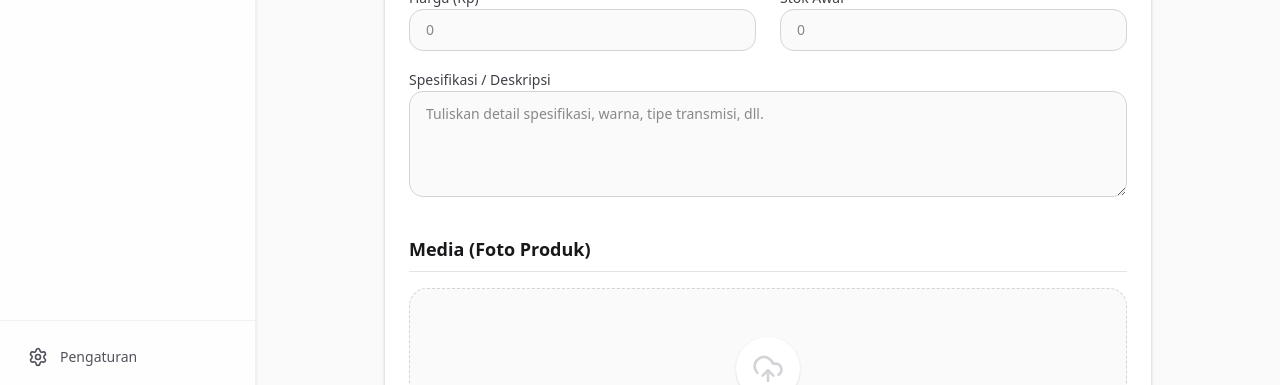
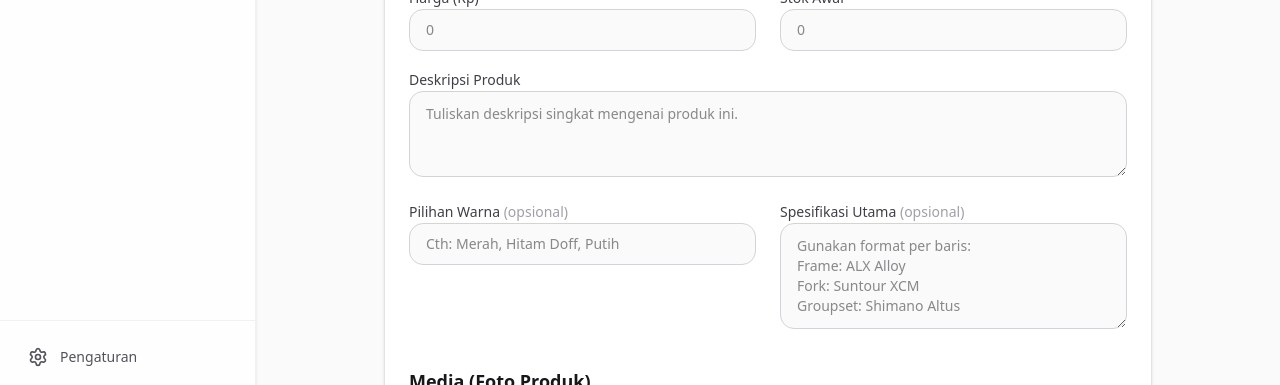
Before and after one commit to deandraw/toko-sepeda-sentosa, a Next.js app: page /admin/products/new in a window 1280 px wide. Shown: the part 359-744 px from the top of the page. Built offline with nearby package versions, Linux system fonts and the light colour scheme; no server answers; the database is empty.

Commit message:
feat(product): extract color into distinct db column and separate description UI

```diff
--- a/prisma/seed.ts
+++ b/prisma/seed.ts
@@ -39,6 +39,13 @@ async function main() {
         data: {
             namaKategori: 'Sepeda Balap (Roadbike)',
             deskripsi: 'Sepeda ringan untuk jalan beraspal mulus.',
+        },
+    });
+
+    const categorySepedaAnak = await prisma.category.create({
+        data: {
+            namaKategori: 'Sepeda Anak (TrainingWheels)',
+            deskripsi: 'Sepeda roda dua yang di lengkapi roda bantu kecil .',
         },
     });
 
--- a/src/app/(shop)/product/[id]/page.tsx
+++ b/src/app/(shop)/product/[id]/page.tsx
@@ -1,6 +1,6 @@
 import prisma from '@/lib/prisma';
 import { notFound } from 'next/navigation';
-import { ShoppingCart, ShieldCheck, ArrowLeft, ChevronRight, PackageCheck } from 'lucide-react';
+import { ShoppingCart, ShieldCheck, ArrowLeft, ChevronRight, PackageCheck, Palette, FileText } from 'lucide-react';
 import Link from 'next/link';
 import ImageGalleryClient from './ImageGalleryClient';
 import AddToCartDetailClient from './AddToCartDetailClient';
@@ -120,25 +120,43 @@ export default async function ProductDetailPage({ params }: { params: Promise<{
                                 }} />
                             </div>
 
-                            {/* Specs and Description Tabs/Sections */}
-                            <div className="space-y-8 flex-1">
+                            {/* Specs and Description Sections */}
+                            <div className="space-y-6 flex-1">
+
+                                {/* Pilihan Warna */}
+                                {product.warna && (
+                                    <div className="animate-in fade-in duration-700 bg-zinc-50 dark:bg-zinc-900/50 rounded-2xl p-6 border border-zinc-100 dark:border-zinc-800">
+                                        <h3 className="text-lg font-bold text-zinc-900 dark:text-zinc-100 flex items-center gap-2 mb-4">
+                                            <Palette className="w-5 h-5 text-blue-500" /> Pilihan Warna
+                                        </h3>
+                                        <div className="flex flex-wrap gap-2">
+                                            {product.warna.split(',').map((w: string, idx: number) => (
+                                                <span key={idx} className="px-3 py-1 bg-white dark:bg-zinc-950 border border-zinc-200 dark:border-zinc-700 rounded-lg text-sm font-medium text-zinc-700 dark:text-zinc-300 shadow-sm">
+                                                    {w.trim()}
+                                                </span>
+                                            ))}
+                                        </div>
+                                    </div>
+                                )}
+
+                                {/* Spesifikasi Utama */}
                                 {specsList.length > 0 && (
-                                    <div className="animate-in fade-in duration-700">
-                                        <h3 className="text-lg font-bold text-zinc-900 flex items-center gap-2 mb-4">
+                                    <div className="animate-in fade-in duration-700 bg-zinc-50 dark:bg-zinc-900/50 rounded-2xl p-6 border border-zinc-100 dark:border-zinc-800">
+                                        <h3 className="text-lg font-bold text-zinc-900 dark:text-zinc-100 flex items-center gap-2 mb-4">
                                             <ShieldCheck className="w-5 h-5 text-blue-500" /> Spesifikasi Utama
                                         </h3>
                                         <ul className="grid grid-cols-1 sm:grid-cols-2 gap-x-6 gap-y-3">
                                             {specsList.map((spec: string, idx: number) => {
                                                 const [key, val] = spec.split(':');
                                                 return (
-                                                    <li key={idx} className="flex flex-col sm:flex-row sm:items-baseline gap-1 sm:gap-2 text-sm pb-2 border-b border-zinc-100 border-dashed">
+                                                    <li key={idx} className="flex flex-col sm:flex-row sm:items-baseline gap-1 sm:gap-2 text-sm pb-2 border-b border-zinc-200 dark:border-zinc-800 border-dashed">
                                                         {val ? (
                                                             <>
-                                                                <span className="font-semibold text-zinc-700 min-w-[100px]">{key.trim()}</span>
-                                                                <span className="text-zinc-500 flex-1">{val.trim()}</span>
+                                                                <span className="font-semibold text-zinc-700 dark:text-zinc-300 min-w-[100px]">{key.trim()}</span>
+                                                                <span className="text-zinc-500 dark:text-zinc-400 flex-1">{val.trim()}</span>
                                                             </>
                                                         ) : (
-                                                            <span className="text-zinc-600 whitespace-pre-wrap">{spec.trim()}</span>
+                                                            <span className="text-zinc-600 dark:text-zinc-400 whitespace-pre-wrap">{spec.trim()}</span>
                                                         )}
                                                     </li>
                                                 );
@@ -147,10 +165,13 @@ export default async function ProductDetailPage({ params }: { params: Promise<{
                                     </div>
                                 )}
 
-                                <div>
-                                    <h3 className="text-lg font-bold text-zinc-900 mb-3">Deskripsi Produk</h3>
-                                    <div className="prose prose-zinc prose-sm sm:prose-base max-w-none text-zinc-600 leading-relaxed whitespace-pre-wrap">
-                                        {product.deskripsiProduk ? product.deskripsiProduk : "Belum ada deskripsi untuk produk ini."}
+                                {/* Deskripsi Produk */}
+                                <div className="animate-in fade-in duration-700 bg-zinc-50 dark:bg-zinc-900/50 rounded-2xl p-6 border border-zinc-100 dark:border-zinc-800">
+                                    <h3 className="text-lg font-bold text-zinc-900 dark:text-zinc-100 flex items-center gap-2 mb-3">
+                                        <FileText className="w-5 h-5 text-blue-500" /> Deskripsi Produk
+                                    </h3>
+                                    <div className="prose prose-zinc dark:prose-invert prose-sm sm:prose-base max-w-none text-zinc-600 dark:text-zinc-400 leading-relaxed whitespace-pre-wrap">
+                                        {product.deskripsiProduk ? product.deskripsiProduk : "Belum ada deskripsi spesifik untuk produk ini."}
                                     </div>
                                 </div>
                             </div>
--- a/src/app/admin/products/[id]/edit/EditProductFormClient.tsx
+++ b/src/app/admin/products/[id]/edit/EditProductFormClient.tsx
@@ -188,15 +188,46 @@ export default function EditProductFormClient({
 
                     <div className="space-y-2">
                         <label htmlFor="deskripsiProduk" className="text-sm font-medium text-zinc-700 dark:text-zinc-300">
-                            Spesifikasi / Deskripsi
+                            Deskripsi Produk
                         </label>
                         <textarea
                             id="deskripsiProduk"
                             name="deskripsiProduk"
-                            rows={4}
+                            rows={3}
                             defaultValue={product.deskripsiProduk || ''}
+                            placeholder="Tuliskan deskripsi singkat mengenai produk ini."
                             className="w-full px-4 py-3 bg-zinc-50 dark:bg-zinc-950/50 border border-zinc-300 dark:border-zinc-700 rounded-xl text-sm focus:border-blue-500 focus:ring-1 focus:ring-blue-500 outline-none transition-all resize-y dark:text-zinc-100"
                         ></textarea>
+                    </div>
+
+                    <div className="grid grid-cols-1 md:grid-cols-2 gap-6">
+                        <div className="space-y-2">
+                            <label htmlFor="warna" className="text-sm font-medium text-zinc-700 dark:text-zinc-300">
+                                Pilihan Warna <span className="text-zinc-400 font-normal">(opsional)</span>
+                            </label>
+                            <input
+                                type="text"
+                                id="warna"
+                                name="warna"
+                                defaultValue={(product as any).warna || ''}
+                                placeholder="Cth: Merah, Hitam Doff, Putih"
+                                className="w-full px-4 py-2.5 bg-zinc-50 dark:bg-zinc-950/50 border border-zinc-300 dark:border-zinc-700 rounded-xl text-sm focus:border-blue-500 focus:ring-1 focus:ring-blue-500 outline-none transition-all dark:text-zinc-100"
+                            />
+                        </div>
+
+                        <div className="space-y-2">
+                            <label htmlFor="spesifikasi" className="text-sm font-medium text-zinc-700 dark:text-zinc-300">
+                                Spesifikasi Utama <span className="text-zinc-400 font-normal">(opsional)</span>
+                            </label>
+                            <textarea
+                                id="spesifikasi"
+                                name="spesifikasi"
+                                rows={4}
+                                defaultValue={(product as any).spesifikasi || ''}
+                                placeholder="Gunakan format per baris:&#10;Frame: ALX Alloy&#10;Fork: Suntour XCM&#10;Groupset: Shimano Altus"
+                                className="w-full px-4 py-3 bg-zinc-50 dark:bg-zinc-950/50 border border-zinc-300 dark:border-zinc-700 rounded-xl text-sm focus:border-blue-500 focus:ring-1 focus:ring-blue-500 outline-none transition-all resize-y dark:text-zinc-100"
+                            ></textarea>
+                        </div>
                     </div>
                 </div>
 
--- a/src/app/admin/products/[id]/edit/actions.ts
+++ b/src/app/admin/products/[id]/edit/actions.ts
@@ -11,6 +11,8 @@ export async function updateProduct(formData: FormData) {
     const harga = Number(formData.get('harga'));
     const stok = Number(formData.get('stok'));
     const deskripsiProduk = formData.get('deskripsiProduk') as string;
+    const spesifikasi = formData.get('spesifikasi') as string;
+    const warna = formData.get('warna') as string;
 
     const updateData: any = {
         namaProduk,
@@ -18,6 +20,8 @@ export async function updateProduct(formData: FormData) {
         harga,
         stok,
         deskripsiProduk,
+        spesifikasi,
+        warna,
     };
 
     const removeMainImage = formData.get('remove-main-image') === 'true';
--- a/src/app/admin/products/new/ProductFormClient.tsx
+++ b/src/app/admin/products/new/ProductFormClient.tsx
@@ -157,15 +157,43 @@ export default function ProductFormClient({ categories }: { categories: Category
 
                     <div className="space-y-2">
                         <label htmlFor="deskripsiProduk" className="text-sm font-medium text-zinc-700 dark:text-zinc-300">
-                            Spesifikasi / Deskripsi
+                            Deskripsi Produk
                         </label>
                         <textarea
                             id="deskripsiProduk"
                             name="deskripsiProduk"
-                            rows={4}
-                            placeholder="Tuliskan detail spesifikasi, warna, tipe transmisi, dll."
+                            rows={3}
+                            placeholder="Tuliskan deskripsi singkat mengenai produk ini."
                             className="w-full px-4 py-3 bg-zinc-50 dark:bg-zinc-950/50 border border-zinc-300 dark:border-zinc-700 rounded-xl text-sm focus:border-blue-500 focus:ring-1 focus:ring-blue-500 outline-none transition-all resize-y dark:text-zinc-100"
                         ></textarea>
+                    </div>
+
+                    <div className="grid grid-cols-1 md:grid-cols-2 gap-6">
+                        <div className="space-y-2">
+                            <label htmlFor="warna" className="text-sm font-medium text-zinc-700 dark:text-zinc-300">
+                                Pilihan Warna <span className="text-zinc-400 font-normal">(opsional)</span>
+                            </label>
+                            <input
+                                type="text"
+                                id="warna"
+                                name="warna"
+                                placeholder="Cth: Merah, Hitam Doff, Putih"
+                                className="w-full px-4 py-2.5 bg-zinc-50 dark:bg-zinc-950/50 border border-zinc-300 dark:border-zinc-700 rounded-xl text-sm focus:border-blue-500 focus:ring-1 focus:ring-blue-500 outline-none transition-all dark:text-zinc-100"
+                            />
+                        </div>
+
+                        <div className="space-y-2">
+                            <label htmlFor="spesifikasi" className="text-sm font-medium text-zinc-700 dark:text-zinc-300">
+                                Spesifikasi Utama <span className="text-zinc-400 font-normal">(opsional)</span>
+                            </label>
+                            <textarea
+                                id="spesifikasi"
+                                name="spesifikasi"
+                                rows={4}
+                                placeholder="Gunakan format per baris:&#10;Frame: ALX Alloy&#10;Fork: Suntour XCM&#10;Groupset: Shimano Altus"
+                                className="w-full px-4 py-3 bg-zinc-50 dark:bg-zinc-950/50 border border-zinc-300 dark:border-zinc-700 rounded-xl text-sm focus:border-blue-500 focus:ring-1 focus:ring-blue-500 outline-none transition-all resize-y dark:text-zinc-100"
+                            ></textarea>
+                        </div>
                     </div>
                 </div>
 
--- a/src/app/admin/products/new/actions.ts
+++ b/src/app/admin/products/new/actions.ts
@@ -10,6 +10,8 @@ export async function createProduct(formData: FormData) {
     const harga = Number(formData.get('harga'));
     const stok = Number(formData.get('stok'));
     const deskripsiProduk = formData.get('deskripsiProduk') as string;
+    const spesifikasi = formData.get('spesifikasi') as string;
+    const warna = formData.get('warna') as string;
 
     let gambarUrl = '/placeholder-image.jpg';
     const file = formData.get('file-upload') as File;
@@ -42,6 +44,8 @@ export async function createProduct(formData: FormData) {
             harga,
             stok,
             deskripsiProduk,
+            spesifikasi,
+            warna,
             gambarUrl,
             images: {
                 create: galleryBase64
```
Also changed, not shown: 1 other file (tests, documents, lock files or other folders).
